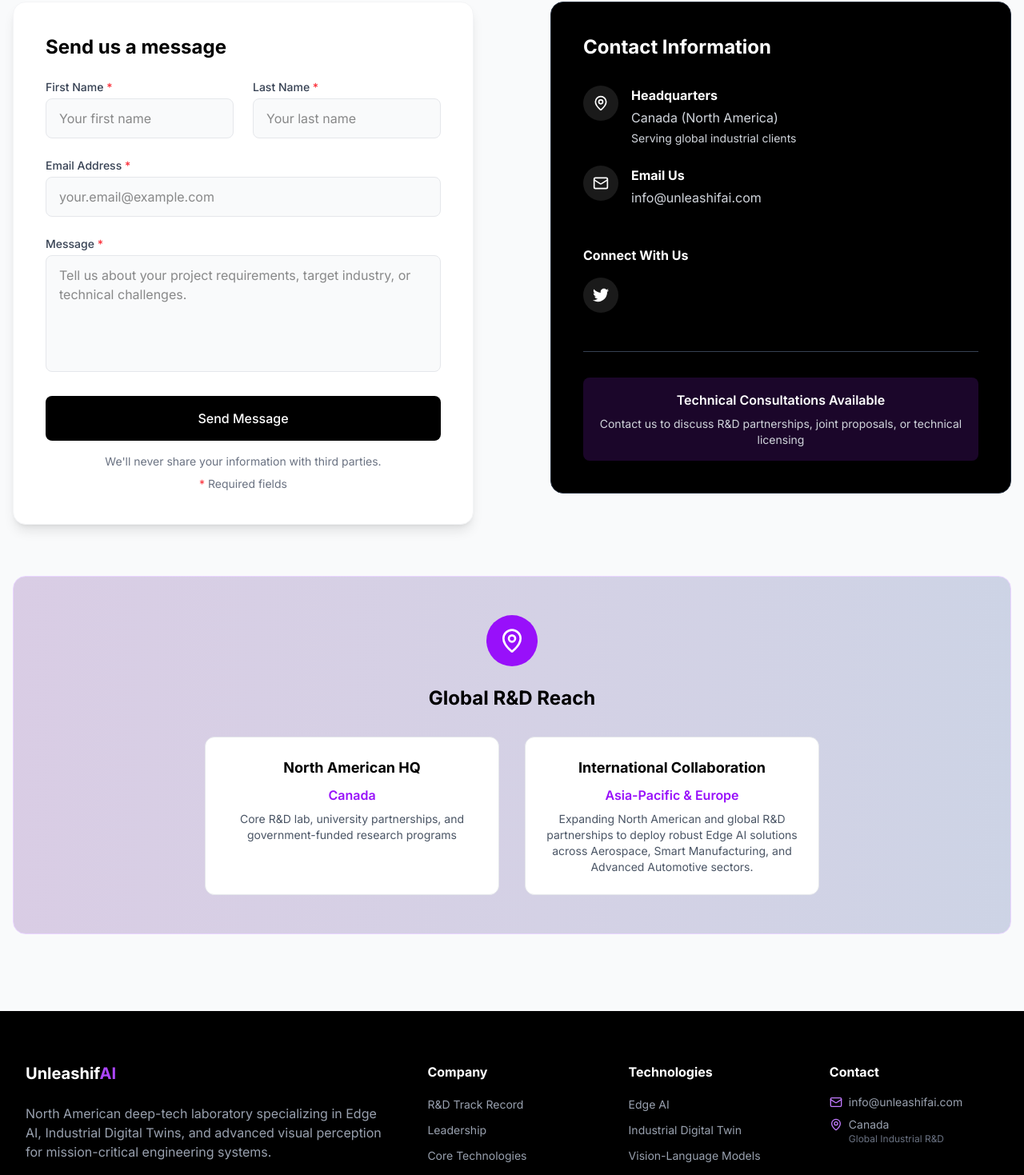
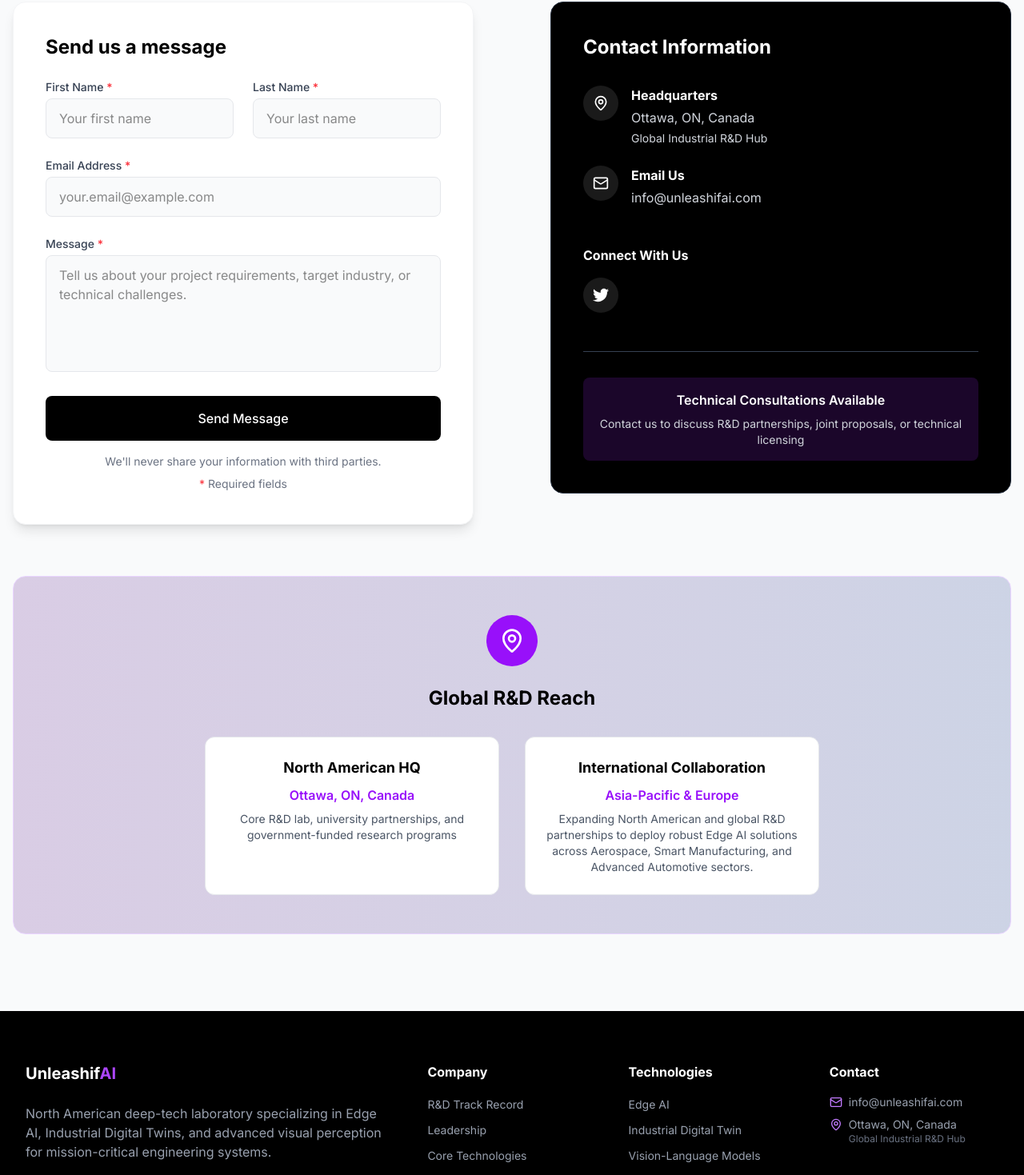
Before and after one commit to UnleashifAI/website, a Next.js app: page / in a window 1280 px wide. Shown: the part 7833-9302 px from the top of the page at 80% size. Built offline with nearby package versions, Linux system fonts and the light colour scheme.

Commit message:
fix: Update Headquarters location to 'Ottawa, ON, Canada' for higher credibility

```diff
--- a/components/ContactSection.tsx
+++ b/components/ContactSection.tsx
@@ -261,8 +261,8 @@
                   </div>
                   <div>
                     <h4 className="font-bold mb-1">Headquarters</h4>
-                    <p className="text-gray-300">Canada (North America)</p>
-                    <p className="text-gray-300 text-sm mt-1">Serving global industrial clients</p>
+                    <p className="text-gray-300">Ottawa, ON, Canada</p>
+                    <p className="text-gray-300 text-sm mt-1">Global Industrial R&D Hub</p>
                   </div>
                 </div>
 
@@ -313,7 +313,7 @@
             <div className="grid md:grid-cols-2 gap-8 mt-8">
               <div className="bg-white dark:bg-gray-900 p-6 rounded-xl border border-gray-200 dark:border-gray-800">
                 <h4 className="font-bold text-lg mb-2 text-black dark:text-white">North American HQ</h4>
-                <p className="text-purple-600 dark:text-purple-400 font-semibold mb-2">Canada</p>
+                <p className="text-purple-600 dark:text-purple-400 font-semibold mb-2">Ottawa, ON, Canada</p>
                 <p className="text-gray-600 dark:text-gray-300 text-sm">Core R&D lab, university partnerships, and government-funded research programs</p>
               </div>
               <div className="bg-white dark:bg-gray-900 p-6 rounded-xl border border-gray-200 dark:border-gray-800">
--- a/components/Footer.tsx
+++ b/components/Footer.tsx
@@ -53,8 +53,8 @@
               <li className="flex items-start text-sm text-gray-400">
                 <MapPin className="h-4 w-4 mr-2 text-purple-400 mt-0.5" />
                 <div>
-                  <div>Canada</div>
-                  <div className="text-xs text-gray-500">Global Industrial R&D</div>
+                  <div>Ottawa, ON, Canada</div>
+                  <div className="text-xs text-gray-500">Global Industrial R&D Hub</div>
                 </div>
               </li>
             </ul>
```
